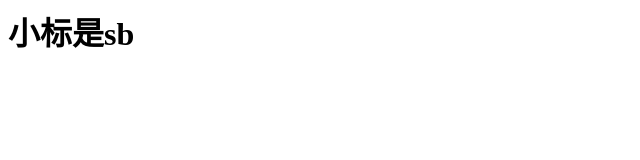
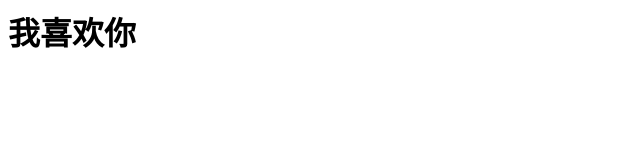
Before and after one commit to sbxbo/sbxb, a plain HTML site: page index.html in a window 1280 px wide. Shown: the whole page, without its empty margins (0-640 px from the left). Drawn offline with Linux system fonts and the light colour scheme.

Commit message:
Update index.html

```diff
--- a/index.html
+++ b/index.html
@@ -3,6 +3,6 @@
 <title>三加一</title>
 </head>
 <body>
-<h1>小标是sb</h1>
+<h1>我喜欢你</h1>
 </body>
 </html>
```
